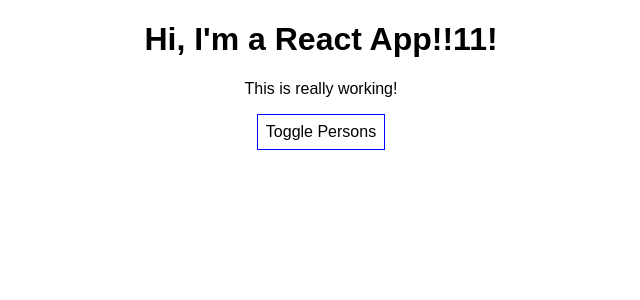
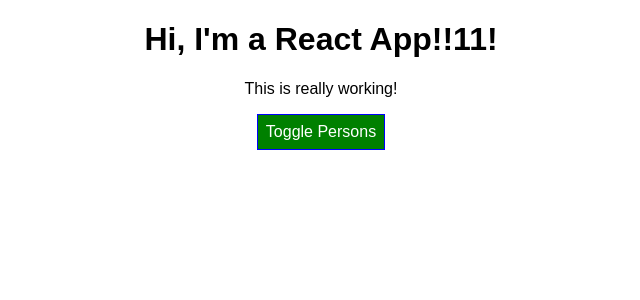
Before and after one commit to JoshMR94/react-complete-guide, a React (Create React App) app: page / in a window 1280 px wide. Shown: the top 300 px of the page, without its empty margins (319-959 px from the left). Built offline with nearby package versions, Linux system fonts and the light colour scheme.

Commit message:
Added styles dynamically

```diff
--- a/src/App.css
+++ b/src/App.css
@@ -1,3 +1,11 @@
 .App {
   text-align: center;
 }
+
+.red {
+    color: red;
+}
+
+.bold {
+    font-weight: bold;
+}
--- a/src/App.js
+++ b/src/App.js
@@ -64,7 +64,8 @@
     render() {
 
         const style = {
-            backgroundColor: 'white',
+            backgroundColor: 'green',
+            color: 'white',
             font: 'inherit',
             border: '1px solid blue',
             padding: '8px',
@@ -86,12 +87,24 @@
                     })}
                 </div>
             );
+
+            style.backgroundColor = 'red';
+        }
+
+        const classes = [];
+
+        if(this.state.persons.length <=2) {
+            classes.push('red'); // classes = ['red']
+        }
+
+        if(this.state.persons.length <=1) {
+            classes.push('bold'); // classes = ['red', 'bold'];
         }
 
         return (
             <div className="App">
                 <h1>Hi, I'm a React App!!11!</h1>
-                <p>This is really working!</p>
+                <p className={classes.join(' ')}>This is really working!</p>
                 <button
                     style={style}
                     onClick={this.togglePersonsHandler}>Toggle Persons</button>
```
Also changed, not shown: src/Person/Person.css (line endings or trailing spaces).
